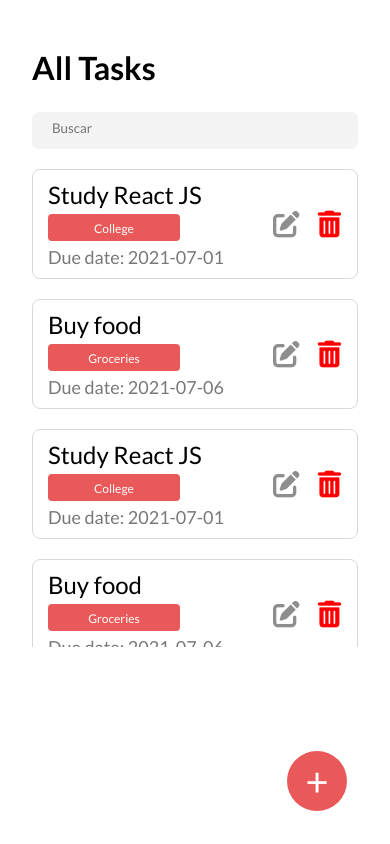
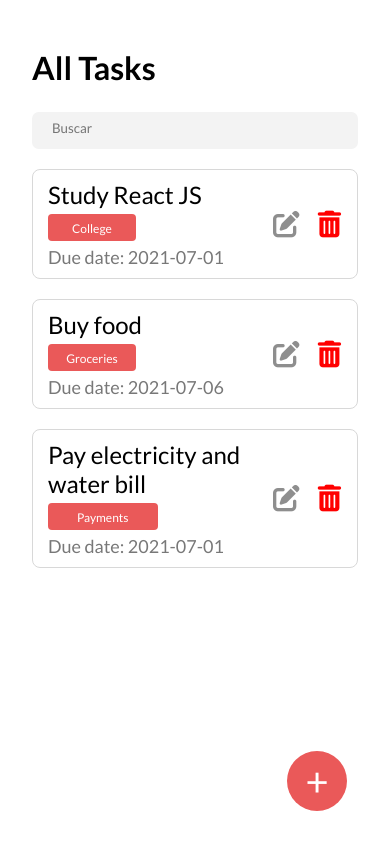
Before and after one commit to luis-unlam/Trabajo-React-GM2-, a React (Create React App) app: page / in a window 390 px wide. Built offline with nearby package versions, Linux system fonts and the light colour scheme.

Commit message:
feat: fix issues in home page tasks and change some responsive properties

```diff
--- a/src/components/HomePage/AllTodos.css
+++ b/src/components/HomePage/AllTodos.css
@@ -5,6 +5,10 @@
     flex-direction: column;
     width: 100%;
     padding-left: 0px;
+}
+
+li:nth-child(+n+4){
+    display: none;
 }
 
 .todos{
@@ -52,6 +56,7 @@
     color: white;
     font-size: 12px;
     text-align: center;
+    max-height: 29px;
 }
 
 .lastp{
@@ -87,13 +92,14 @@
     }
 
     .taskFirstRow{
-        display: grid;
+        display: flex;
+        flex-direction: column;
         gap: 5px;
     }
 
     .taskFirstRow span{
         margin: 0;
         padding: 7px 0px 5px 0px;
-        width: 75%;
+        width: 50%;
     }
 }
--- a/src/components/HomePage/Categories.css
+++ b/src/components/HomePage/Categories.css
@@ -6,9 +6,10 @@
     justify-content: center;
     align-items: flex-start;
     padding-left: 2em;
+    padding-right: 3em;
     background-color: white;
     border-right: 1px solid #D8D8D8;
-    width: 30%;
+    max-width: 30%;
     border-bottom-left-radius: 0.6em;
     border-top-left-radius: 0.6em;
 }
@@ -38,6 +39,6 @@
 
 @media (min-width: 768px) and (max-width: 991px) {
     .categoriesTask {
-        width: 40%;
+        width: 30%;
     }
 }
--- a/src/components/NotFoundPage/NotFoundMessage.jsx
+++ b/src/components/NotFoundPage/NotFoundMessage.jsx
@@ -10,7 +10,7 @@ export function NotFound() {
         <p className="notFoundMessage">
           The task you are looking for doesnt exist
         </p>
-        <div className="falseTask">prueba</div>
+        <div className="falseTask">Enter a valid URL</div>
       </div>
     </div>
   )
--- a/src/json/tasks.json
+++ b/src/json/tasks.json
@@ -15,9 +15,9 @@
     },
     {
         "id": 3,
-        "name": "Study React JS",
+        "name": "Pay electricity and water bill",
         "date": "2021-07-01",
-        "category": "College",
+        "category": "Payments",
         "comment": "I need to review components"
     },
     {
```
